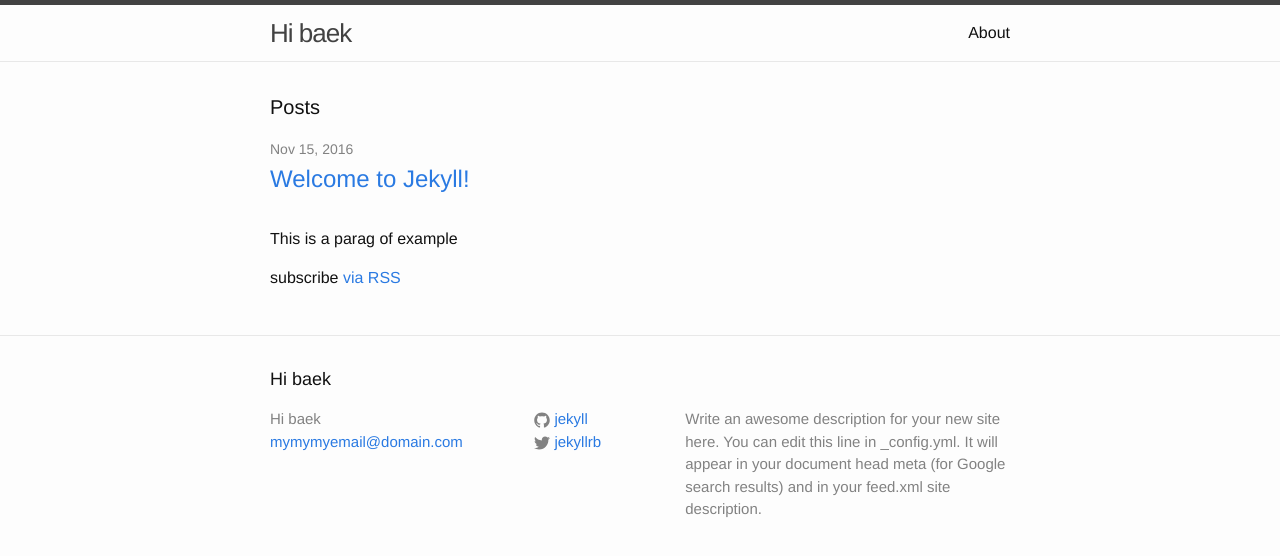
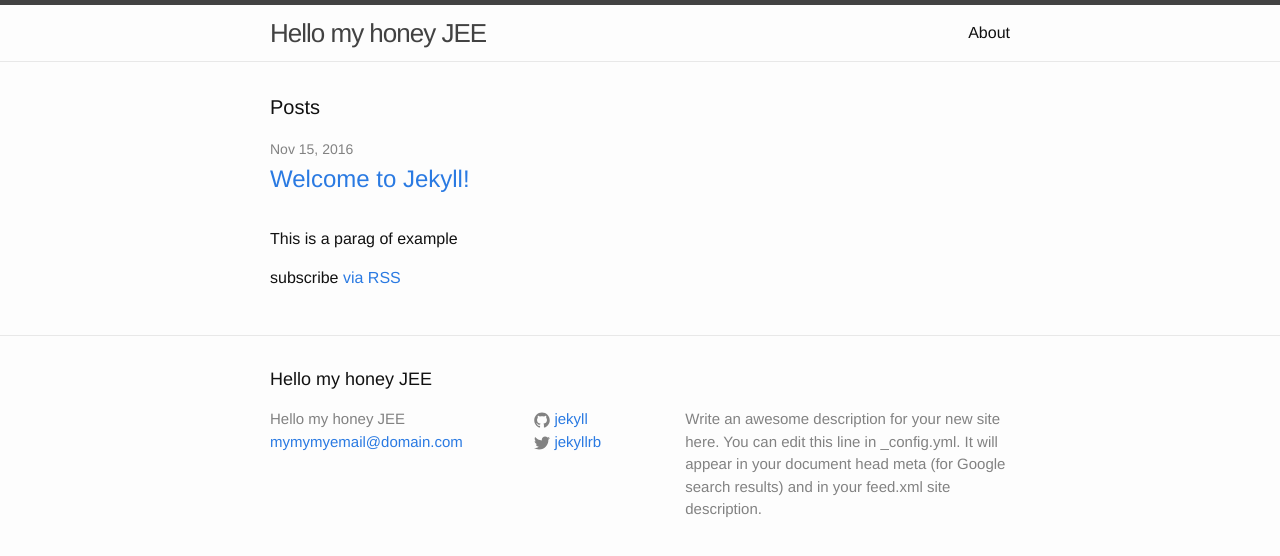
Before and after one commit to qhrjsdl/qhrjsdl.github.io, a Jekyll site: the page built from index.html, in a window 1280 px wide. Shown: the top 556 px of the page. Built offline with Jekyll 4.4.1, drawn with Linux system fonts in a browser that asks for light colours.

Commit message:
Update _config.yml

```diff
--- a/_config.yml
+++ b/_config.yml
@@ -6,7 +6,7 @@
 # 'jekyll serve'. If you change this file, please restart the server process.
 
 # Site settings
-title: Hi baek
+title: Hello my honey JEE
 email: mymymyemail@domain.com
 description: > # this means to ignore newlines until "baseurl:"
   Write an awesome description for your new site here. You can edit this
```
